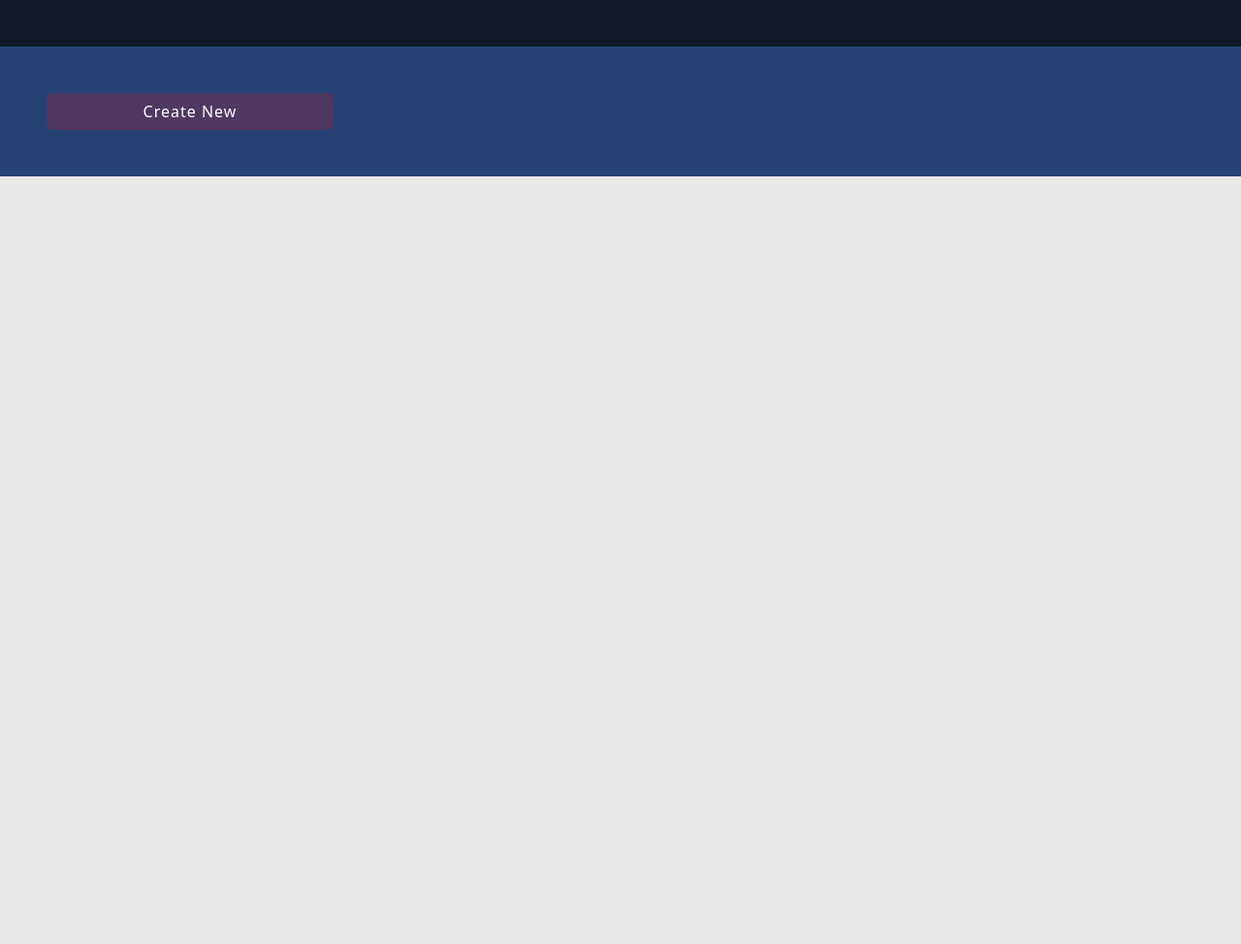
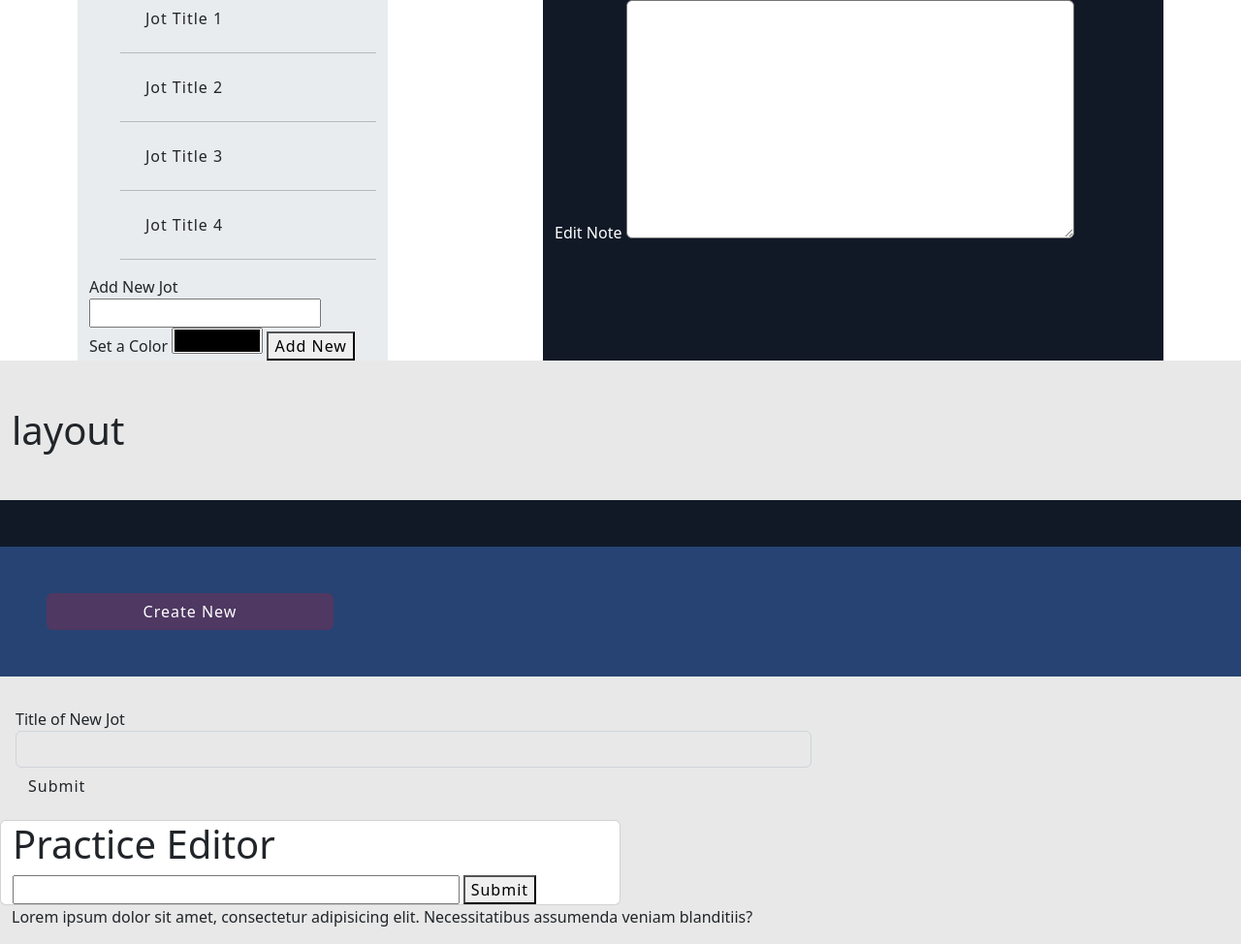
Before and after one commit to masonspacestation/jot, a website with bundled scripts: page index.html in a window 1280 px wide. Shown: the whole page at 97% size. Before the commit the page ends 800 px from the top, so only its background shows below. Built offline with nearby package versions, Linux system fonts and the light colour scheme; a script that the page names is missing.

Commit message:
layout testing

```diff
--- a/app/controllers/JotsController.js
+++ b/app/controllers/JotsController.js
@@ -24,11 +24,11 @@ export class JotsController {
     // const jotBody = getFormData(form)
   }
 
-  drawTitleForm() {
-    event.preventDefault()
-    console.log('creating jot');
-    setHTML('new-jot-title-form', AppState.activeJot.newJotTitleForm)
-  }
+  // drawTitleForm() {
+  //   event.preventDefault()
+  //   console.log('creating jot');
+  //   setHTML('new-jot-title-form', AppState.activeJot.newJotTitleForm)
+  // }
 
 
   createNewJotTitle() {
@@ -50,6 +50,13 @@ export class JotsController {
     setHTML('active-jot-editor', AppState.activeJot.activeJotTemplate)
   }
 
+
+  setJotBody(jotId) {
+    event.preventDefault()
+    let jotBody = AppState.jots.find(jot => jot.id == jotId)
+    jotServices.setJotBody(jotBody)
+  }
+
   // setActiveJot(newJot) {
   //   console.log('setactive controller: ', newJot);
   //   jotServices.setActiveJot(newJot)
@@ -67,8 +74,5 @@ export class JotsController {
   //   jotServices.setNewJotTitle(newJot)
   // }
 
-  // setJotBody(newJotId) {
-  //   let newJot = AppState.jots.find(jot => jot.id == newJotId)
-  //   // jotServices.setJotBody(newJot)
-  // }
+
 }
--- a/app/models/Jot.js
+++ b/app/models/Jot.js
@@ -26,17 +26,17 @@ export class Jot {
     `
   }
 
-  get newJotTitleForm() {
-    return `
-  <div class="col-8 mt-3 p-3">
-  <form onsubmit="app.JotsController.drawTitleForm()">
-    <label for="title">Title of New Jot</label>
-    <input type="text" name="title" id="title" class="form-control">
-    <button class="btn" type="submit">Submit</button>
-  </form>
-</div>
-`
-  }
+  //   get newJotTitleForm() {
+  //     return `
+  //   <div class="col-8 mt-3 p-3">
+  //   <form onsubmit="app.JotsController.drawTitleForm()">
+  //     <label for="title">Title of New Jot</label>
+  //     <input type="text" name="title" id="title" class="form-control">
+  //     <button class="btn" type="submit">Submit</button>
+  //   </form>
+  // </div>
+  // `
+  //   }
 
 
 
--- a/app/services/JotServices.js
+++ b/app/services/JotServices.js
@@ -1,5 +1,6 @@
 import { AppState } from "../AppState.js";
 import { Jot } from "../models/Jot.js";
+import { loadState, saveState } from "../utils/Store.js";
 
 class JotServices {
 
@@ -24,17 +25,22 @@ class JotServices {
 
 
   }
-  // setJotBody(newJot) {
-  //   throw new Error("Method not implemented.");
-  // }
-
-  // setJotBody(newJotBody) {
-
-  //   console.log(newJotBody, 'passed to service');
-  // }
 
 
+  setJotBody(newJotBody) {
 
+    console.log('👉 jot body passed to service ', newJotBody);
+  }
+
+
+  saveJot() {
+    saveState('jots', AppState.jots)
+  }
+
+  loadJots() {
+    const jotsFromLocalStorage = loadState('jots', [Jot])
+    AppState.jots = jotsFromLocalStorage
+  }
 
 
 
--- a/app/views/JotView.html
+++ b/app/views/JotView.html
@@ -1,3 +1,47 @@
+<section class="container-fluid">
+  <section class="row justify-content-around bg-white">
+    <div class="col-3 bg-light text-start">
+      <ul class="ms-0">
+        <li><button class="btn w-50">Jot Title 1</button></li>
+        <hr>
+        <li><button class="btn w-50">Jot Title 2</button></li>
+        <hr>
+        <li><button class="btn w-50">Jot Title 3</button></li>
+        <hr>
+        <li><button class="btn w-50">Jot Title 4</button></li>
+        <hr>
+      </ul>
+      <form>
+        <label for="jotTitle">Add New Jot</label>
+        <input type="text" name="jotTitle" id="jotTitle">
+        <label for="colors">Set a Color</label>
+        <input type="color" list="presetColors">
+        <datalist id="presetColors">
+          <option>#ff0000</option>
+          <option>#00ff00</option>
+          <option>#0000ff</option>
+        </datalist>
+        <button type="submit">Add New</button>
+      </form>
+    </div>
+    <div class="col-6 bg-dark">
+      <form>
+        <label for="jotBody" class="text-white">Edit Note</label>
+        <textarea name="jotBody" id="jotBody" rows="10" class="w-75 rounded-2"></textarea>
+      </form>
+    </div>
+  </section>
+
+  <div class="h1 my-5">layout</div>
+
+
+</section>
+
+
+
+
+
+
 <div class="container-fluid">
   <div class="row bg-dark py-3">
     <p class="fs-3 align-items-center">
@@ -13,11 +57,30 @@
   <!-- button to open title editor -->
 
   <section id="new-jot-title-form" class="row">
+    <div class="col-8 mt-3 p-3">
+      <form onsubmit="app.JotsController.createNewJotTitle()">
+        <label for="title">Title of New Jot</label>
+        <input type="text" name="title" id="title" class="form-control">
+        <button class="btn" type="submit">Submit</button>
+      </form>
+    </div>
   </section>
 
 
-  <section id="active-jot-editor" class="row">
-  </section>
+  <!-- <section id="active-jot-editor" class="row">
+  </section> -->
 
+  <section class="row" id="test-jot-editor">
+
+    <div class="col-6 card">
+      <h1>Practice Editor</h1>
+      <form id="test-jot-editor" onsubmit="app.JotsController.setJotBody()">
+        <input type="text-area" name="jotBody" id="jotBody" class="w-75"></input>
+        <button type="submit">Submit</button>
+      </form>
+    </div>
+    <p>Lorem ipsum dolor sit amet, consectetur adipisicing elit. Necessitatibus assumenda veniam blanditiis?</p>
+</div>
+</section>
 
 </div>
--- a/assets/style/style.css
+++ b/assets/style/style.css
@@ -1 +1,8 @@
 /* BASIC STYLES HERE */
+label {
+  display: block;
+}
+
+ul {
+  list-style-type: none;
+}
```
